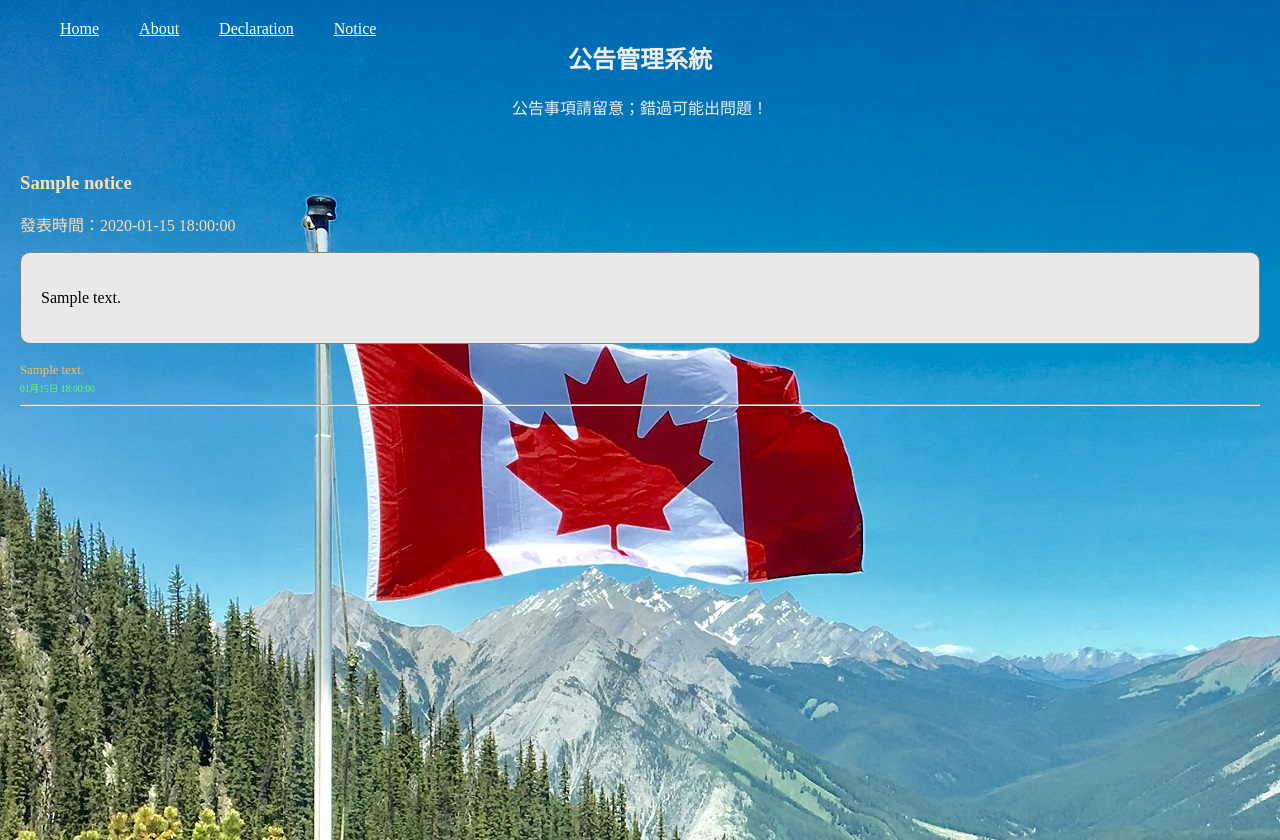
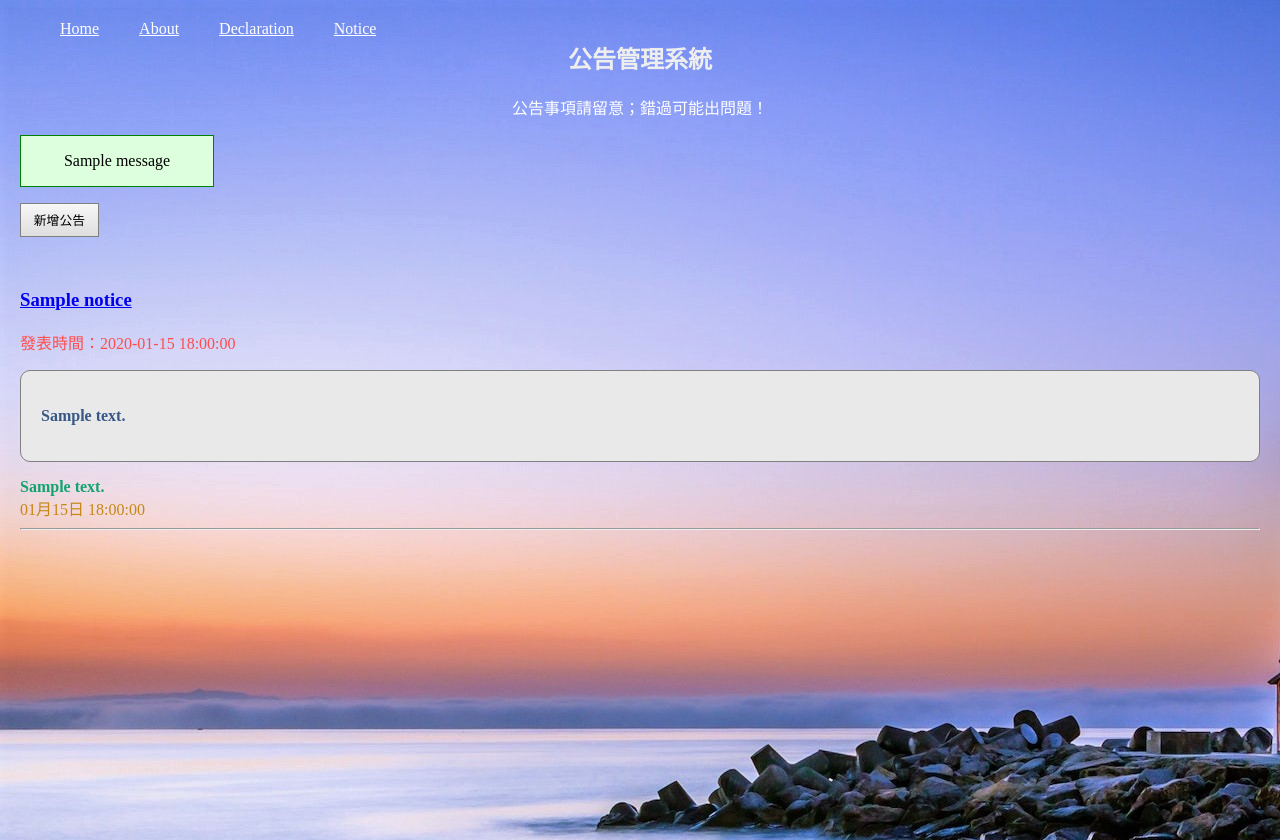
Before and after one commit to liangyuan913/iias, a Django app: page /notice/ in a window 1280 px wide. Run offline with Django 4.2, Linux system fonts and the light colour scheme; tables that the repository leaves empty hold one stand-in row (values such as "Sample post"); one stand-in notice (Sample message) is shown.

Commit message:
Y230209 push

```diff
--- a/iias/iias/settings.py
+++ b/iias/iias/settings.py
@@ -82,8 +82,8 @@
         # 'NAME': BASE_DIR / 'db.sqlite3',
         "ENGINE": "mssql",
         "NAME": "iias",
-        "USER": "",
-        "PASSWORD": "",
+        "USER": "DjangoMsSql",
+        "PASSWORD": "DjangoMsSql",
         "HOST": "127.0.0.1",
         "PORT": "1433",
         "OPTIONS": {"driver": "ODBC Driver 17 for SQL Server",
--- a/iias/main/static/main/css/main.css
+++ b/iias/main/static/main/css/main.css
@@ -4,14 +4,13 @@
 }
 
 body{
-	text-align: center;
 	color: #eee;
 	padding: 20px;
 	background-color: rgba(0, 0, 0, .7);
 }
 
 body#about{
-	background: url("/static/main/img/background.png") fixed;
+	background: url("/static/main/img/background1.png") fixed;
 }
 
 body#declaration{
@@ -24,6 +23,14 @@
 
 body#notice{
 	background: url("/static/main/img/background4.png") fixed;
+}
+
+#p_01, #h2_01{
+	text-align: center;
+}
+
+#p_01{
+	color: #ffffff;
 }
 
 ul#menu{
@@ -52,3 +59,37 @@
 ul#menu  li a.active {
   color: #FFFF00;
 }
+
+/* Button */
+
+.btn{
+	text-align: right;
+	font-family: 標楷體 , 微軟正黑體 , Arial;
+	display: inline-block;
+	color: black;
+	font-size: 0.8em;
+	padding: 0.5em 1em;
+	text-decoration: none;
+	border: thin solid gray;
+	background: linear-gradient( #F7F7F7, #DEDEDE);
+}
+
+/* Messages */
+
+.success, .error{
+	width: 160px;
+	padding: 1em;
+	text-align: center;
+}
+
+.success{
+	color: black;
+	background-color: #ddffdd;
+	border: thin solid green;
+}
+
+.error{
+	color: black;
+	background-color: #fbd9d8;
+	border: thin solid red;
+}
--- a/iias/main/templates/main/base.html
+++ b/iias/main/templates/main/base.html
@@ -9,8 +9,11 @@
 </head>
 <body id="{% block tag %}{% endblock %}">
 {% include 'main/menu.html' %}
-<h2>{% block heading %}{% endblock %}</h2>
-<p>{{like}}</p>
+<h2 id="h2_01">{% block heading %}{% endblock %}</h2>
+<p id="p_01">{{like}}</p>
+{% for message in messages %}
+	<p class="{{ message.tags }}">{{ message }}</p>
+{% endfor %}
 {% block content %}{% endblock %}
 </body>
 </html>
--- a/iias/notice/static/notice/css/notice.css
+++ b/iias/notice/static/notice/css/notice.css
@@ -1,12 +1,13 @@
 
 #title, #issuingTime{
 	text-align: left;
-	color: #FFDDAA;
+	color: #ff4d4d;
 }
 
 .noticeContent{
 	text-align: left;
-	color: #000000;
+	font-weight:bold;
+	color: #375886;
 	padding: 20px;
 	background-color: #e9e9e9;
 	border: thin solid gray;
@@ -19,11 +20,16 @@
 }
 
 .comment{
-	font-size: 0.8em;
-	color: #FFBB66;
+	font-size: 1em;
+	color: #12a370;
+	font-weight:bold;
 }
 
 .commentTime{
-	font-size: 0.6em;
-	color: #66FF66;
+	font-size: 1em;
+	color: #c58816;
 }
+
+input[type=text]{
+	padding: 0.4em;
+}
--- a/iias/notice/templates/notice/notice.html
+++ b/iias/notice/templates/notice/notice.html
@@ -6,6 +6,7 @@
 {% block tag %}notice{% endblock %}
 {% block heading %}公告管理系統{% endblock %}
 {% block content %}
+<p><a class="btn" href="{% url 'notice:noticeCreate' %}">新增公告</a></p>
 <br>
 {% comment %}
 {% for notice in notices %}
@@ -16,7 +17,7 @@
 {% endfor %}
 {% endcomment %}
 {% for notice, comments in notices.items %}
-	<h3 id=title>{{ notice.title }}</h3>
+	<h3 id=title><a href="{% url 'notice:noticeRead' notice.id %}">{{ notice.title }}</a></h3>
 	<p id=issuingTime>發表時間：{{ notice.pubDateTime|date:'Y-m-d H:i:s' }}</p>
 	<div class="noticeContent">{{ notice.content|linebreaks|truncatewords_html:10 }}</div>
 	{% for comment in comments %}
--- a/iias/notice/urls.py
+++ b/iias/notice/urls.py
@@ -5,4 +5,6 @@
 app_name = 'notice'
 urlpatterns =[
         path('', views.notice, name='notice'),
+        path('noticeCreate/', views.noticeCreate, name='noticeCreate'),
+        path('noticeRead/<int:noticeId>/', views.noticeRead, name='noticeRead')
     ]
--- a/iias/notice/views.py
+++ b/iias/notice/views.py
@@ -1,5 +1,8 @@
-from django.shortcuts import render
+from django.shortcuts import render, redirect, get_object_or_404
+from django.contrib import messages
 from notice.models import Notice, Comment
+from notice.forms import NoticeForm
+import notice
 
 # Create your views here.
 
@@ -13,3 +16,42 @@
     # context = {'like': '公告事項請留意；錯過可能出問題！' }
     context = {'like': '公告事項請留意；錯過可能出問題！','notices':notices}
     return render(request, 'notice/notice.html', context)
+
+
+def noticeCreate(request):
+    '''
+    Create a new notice instance
+     1. If method is GET, render an empty form
+     2. If method is POST,
+         * validate the form and display error messages if the form is invalid
+         * else, save it to the model and redirect to the notice page
+    '''
+    #TODO: finish the code
+    #return render(request, 'notice/notice.html')
+    template = 'notice/noticeCreate.html'
+    #GET
+    if request.method == 'GET':
+        return render(request, template, {'noticeForm':NoticeForm()})
+
+    #POST
+    noticeForm = NoticeForm(request.POST)
+    if not noticeForm.is_valid():
+        return render(request, template, {'noticeForm':noticeForm})
+
+    noticeForm.save()
+    #return notice(request)
+    messages.success(request, '公告已新增發佈')
+    return redirect('notice:notice')
+
+def noticeRead(request, noticeId):
+    '''
+    Read an notice
+        1. Get the notice instance; redirect to the 404 page if not found
+        2. Render the noticeRead template with the notice instance and its associated comments
+    '''
+    notice = get_object_or_404(Notice, id=noticeId)
+    context = {
+        'notice': notice,
+        'comments':Comment.objects.filter(notice=notice)
+    }
+    return render(request, 'notice/noticeRead.html', context)
```
Also changed, not shown: iias/notice/forms.py (added, +11 -0 lines), iias/notice/templates/notice/noticeCreate.html (added, +15 -0 lines), iias/notice/templates/notice/noticeRead.html (added, +19 -0 lines), iias/main/static/main/img/background.png (deleted), iias/main/static/main/img/background1.png (added), iias/main/static/main/img/background2.png, iias/main/static/main/img/background4.png.
